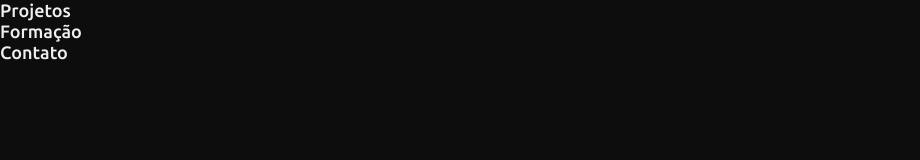
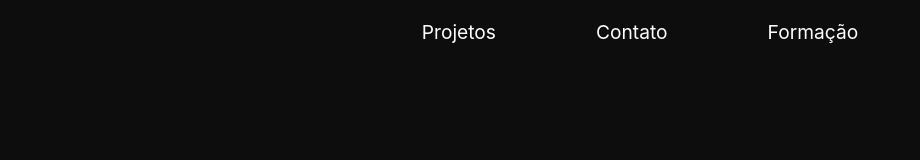
Before and after one commit to MuriloDutra2/Portfolio, a plain HTML site: page index.html in a window 1280 px wide. Shown: the whole page, without its empty margins (0-920 px from the left). Drawn offline with Linux system fonts and the light colour scheme.

Commit message:
nav concluida

```diff
--- /dev/null
+++ b/assets/JS/script.js
@@ -0,0 +1,3 @@
+function toggleMenu() {
+    document.querySelector(".nav-links").classList.toggle("active");
+}
--- a/assets/css/style.css
+++ b/assets/css/style.css
@@ -4,15 +4,31 @@
 
 /* NAVBAR ESTILIZAÇÃO */
 
-li, a, button {
-    font-family: var(--ff-ubuntu);
-    font-weight: 500;
-    font-size: 18px;
-    color: var(--branco);
+header {
+    display: flex;
+    flex-direction: column;
+    justify-content: space-between;
+    align-items: center;
+    padding: 20px;
+    background: #0D0D0D; /* Cor escura para dar um visual profissional */
+    color: white;
 }
 
-li {
+.logo {
+    font-size: 1.5rem;
+    font-weight: bold;
+}
+
+.nav-links {
+    list-style: none;
     display: flex;
-    justify-content: space-between;
-    align-items: center;
+    gap: 100px;
+
+
 }
+
+.nav-links a {
+    color: white;
+    text-decoration: none;
+    font-size: 1.2rem;
+}
--- a/index.html
+++ b/index.html
@@ -14,20 +14,25 @@
     <!-- HEADER///////////////////////////////////////////////-->
     <header>
 
-<!-- NAVBAR/////////////////////////////////////////////////-->
+
+        <!-- NAV////////////////////////////////////////////////////////////////////-->
         <nav>
             <ul class="nav-links">
-                <li><a href="#">Projetos</a></li>
-                <li><a href="#">Formação</a></li>
-                <li><a href="#">Contato</a></li>
+                <li><a href="#projetos">Projetos</a></li>
+                <li><a href="#contato">Contato</a></li>
+                <li><a href="#formacao">Formação</a></li>
             </ul>
-
         </nav>
+        <div class="menu-toggle" onclick="toggleMenu()">
+            <span></span>
+            <span></span>
+            <span></span>
+        </div>
+    </header>
 
 
 
+    <script src="assets/JS/script.js"></script>
 
-
-    </header>
 </body>
 </html>
```
